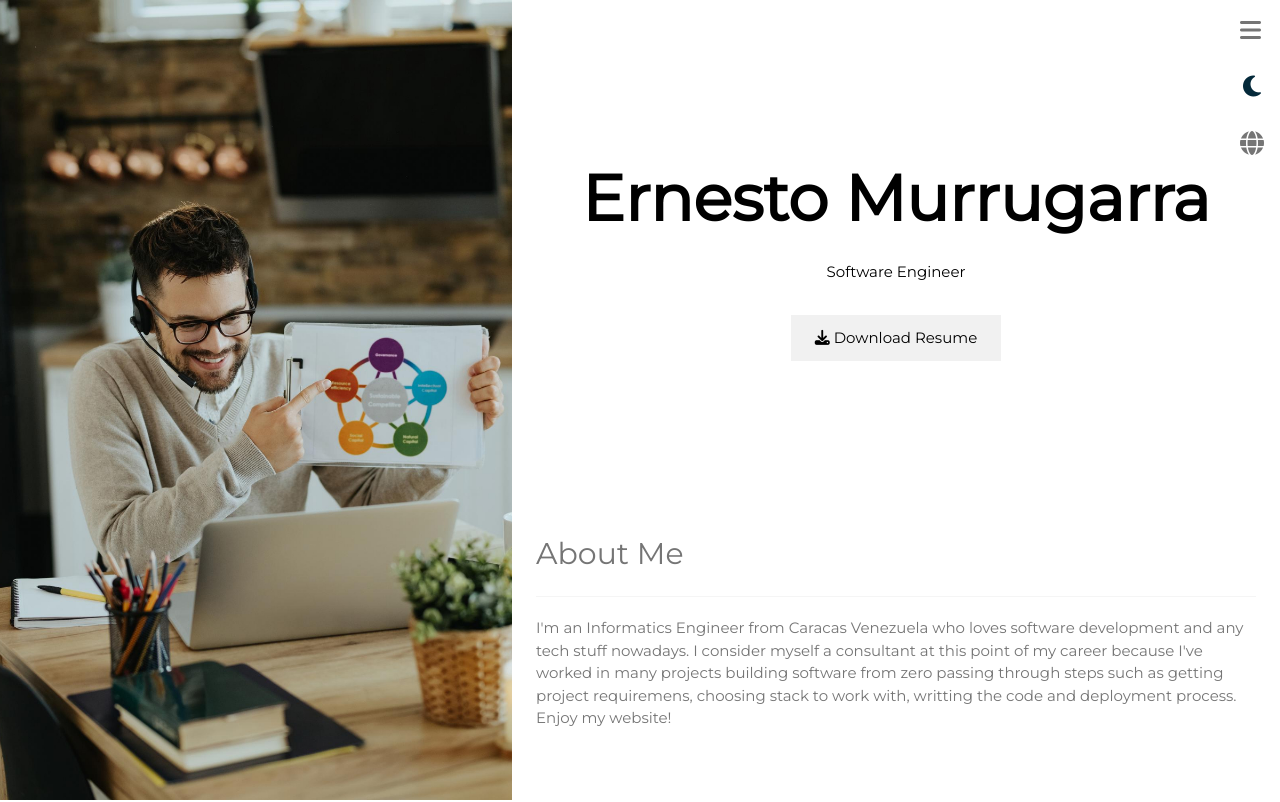
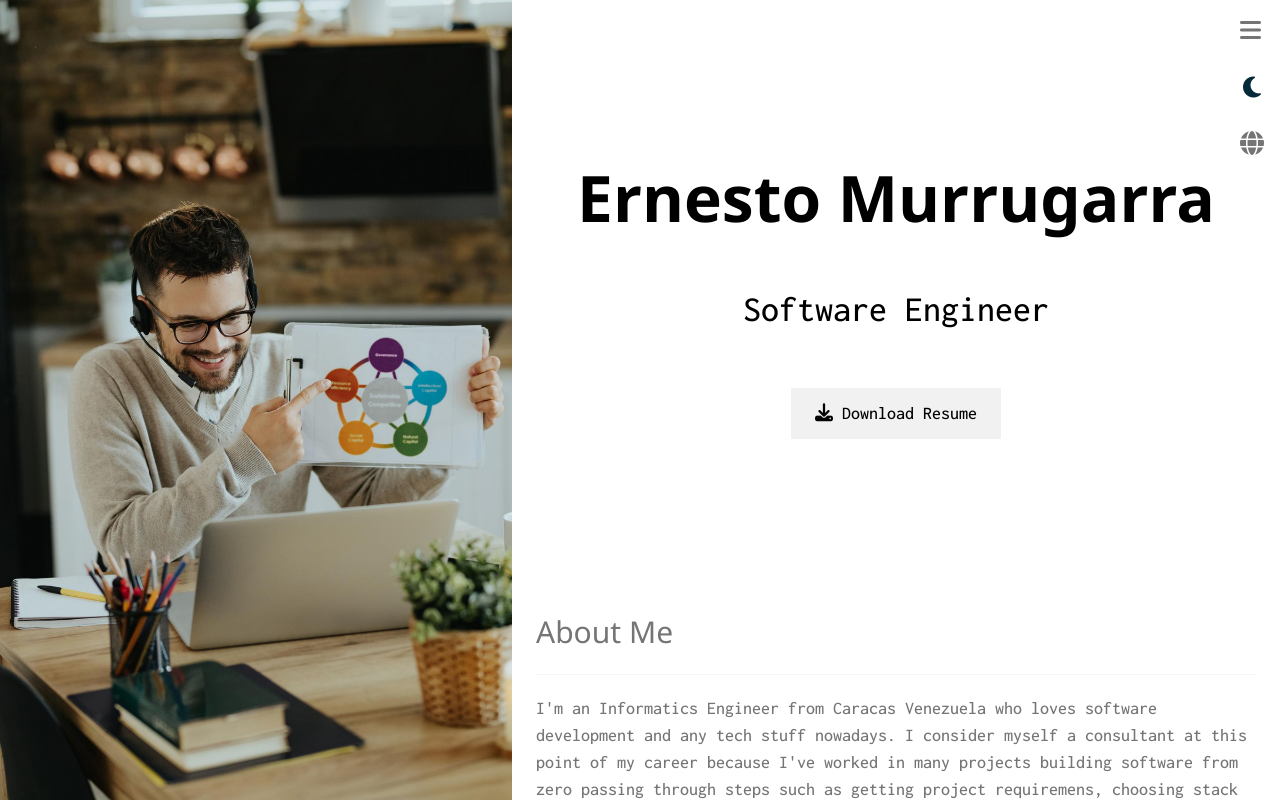
Before and after one commit to murru/my-web-presentation, a React (Vite) app: page / in a window 1280 px wide. Shown: the top 802 px of the page. Built offline with nearby package versions, Linux system fonts and the light colour scheme.

Commit message:
Added fonts and changed font sizes in the whole page

```diff
--- a/src/App.scss
+++ b/src/App.scss
@@ -1,5 +1,9 @@
 @import './assets/style/lib/w3.scss';
-body, h1,h2,h3,h4,h5,h6 { font-family: "Montserrat", sans-serif }
+@import url('https://fonts.googleapis.com/css2?family=Inconsolata:wght@200;300;500&family=Inter:wght@400;600;700&display=swap');
+
+body {
+  font-family: 'Inconsolata', monospace;
+}
 
 .wa-icon-color {
   color: #3db44c;
@@ -142,7 +146,7 @@ body, h1,h2,h3,h4,h5,h6 { font-family: "Montserrat", sans-serif }
     }
 
     .resume-btn {
-      @extend .w3-button, .w3-light-grey, .w3-padding-large, .w3-margin-top;
+      @extend .w3-button, .w3-light-grey, .w3-padding-large, .w3-margin-top, .w3-large;
     }
   }
 
--- a/src/components/AboutMe.jsx
+++ b/src/components/AboutMe.jsx
@@ -5,7 +5,7 @@ export default function AboutMe() {
     <div id="aboutMe" className="content__about-me">
       <h2>About Me</h2>
       <hr className="w3-opacity" />
-      <p>I'm an Informatics Engineer from Caracas Venezuela who loves software development and any tech stuff nowadays. I consider myself a consultant at this point of my career because I've worked in many projects building software from zero passing through steps such as getting project requiremens, choosing stack to work with, writting the code and deployment process. Enjoy my website!</p>
+      <p className="w3-large">I'm an Informatics Engineer from Caracas Venezuela who loves software development and any tech stuff nowadays. I consider myself a consultant at this point of my career because I've worked in many projects building software from zero passing through steps such as getting project requiremens, choosing stack to work with, writting the code and deployment process. Enjoy my website!</p>
     </div>
   )
 }
--- a/src/components/Contact.jsx
+++ b/src/components/Contact.jsx
@@ -5,10 +5,10 @@ export default function Contact() {
     <div id="contact" className="content__contact">
       <h2>Contact Me</h2>
       <hr className="w3-opacity" />
-      <p className="w3-center">Lets get in touch and talk about your next project</p>
+      <p className="w3-center w3-large">Lets get in touch and talk about your next project</p>
       <div className="w3-center w3-xxxlarge">
         <a className="w3-padding" href="https://wa.me/+584142430801" target="_blank">
-          <i class="fa-brands fa-whatsapp w3-hover-opacity wa-icon-color"></i>
+          <i className="fa-brands fa-whatsapp w3-hover-opacity wa-icon-color"></i>
         </a>
         <a className="w3-padding" href="https://www.linkedin.com/in/murrugarra/" target="_blank">
           <i className="fa fa-linkedin w3-hover-opacity li-icon-color"></i>
--- a/src/components/Footer.jsx
+++ b/src/components/Footer.jsx
@@ -3,8 +3,8 @@ import React from "react"
 export default function Footer() {
   return (
     <footer className="content__footer">
-      <p className="w3-medium">Developed by Eng. Ernesto Murrugarra</p>
-      <p className="w3-medium">Powered by <a href="https://www.w3schools.com/w3css/default.asp" target="_blank" className="w3-hover-text-green" rel="noreferrer">w3.css</a> & <a href="https://fontawesome.com/" target="_blank" className="w3-hover-text-green" rel="noreferrer">Fontawesome</a></p>
+      <p className="w3-large">Developed by Eng. Ernesto Murrugarra</p>
+      <p className="w3-large">Powered by <a href="https://www.w3schools.com/w3css/default.asp" target="_blank" className="w3-hover-text-green" rel="noreferrer">w3.css</a> & <a href="https://fontawesome.com/" target="_blank" className="w3-hover-text-green" rel="noreferrer">Fontawesome</a></p>
     </footer>
   )
 }
--- a/src/components/Header.jsx
+++ b/src/components/Header.jsx
@@ -5,7 +5,7 @@ export default function Header() {
   return (
     <header id="home" className="content__header">
       <h1 className="my-name">Ernesto Murrugarra</h1>
-      <p>Software Engineer</p>
+      <p className="w3-xxlarge">Software Engineer</p>
 
       {/* Mobile carousel */}
       <SlideCarousel mobile={ true } />
```
